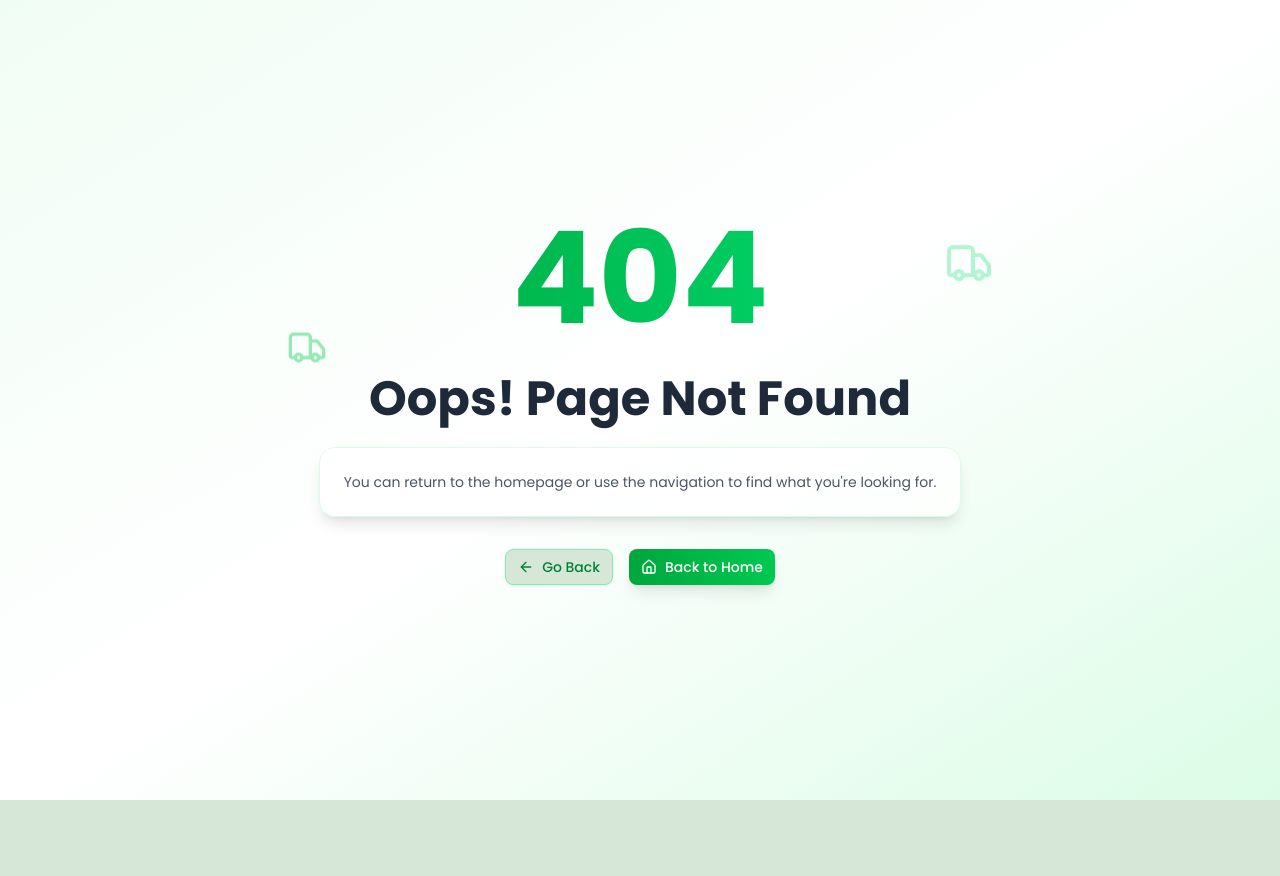
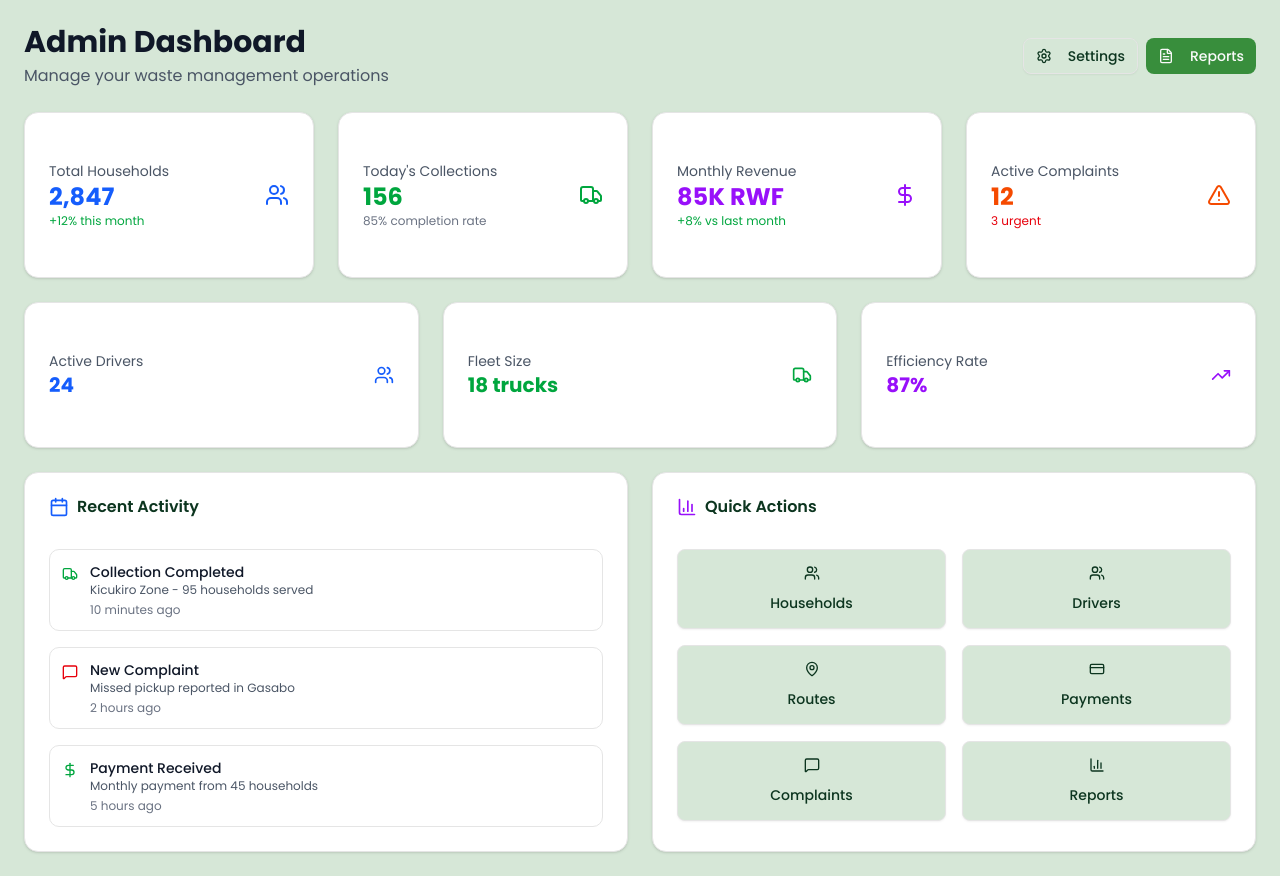
Before and after one commit to mariegrace03/Patrick, a Next.js app: page /admin in a window 1280 px wide. Before the commit this address had no page. Before the commit the page ends 800 px from the top, so only its background shows below. Built offline with nearby package versions, Linux system fonts and the light colour scheme.

Commit message:
feat(admin): add admin dashboard with stats and activity feed

```diff
--- /dev/null
+++ b/app/admin/page.tsx
@@ -0,0 +1,270 @@
+'use client';
+
+import React, { useState } from 'react';
+import { useRouter } from 'next/navigation';
+import {
+  Users,
+  Truck,
+  DollarSign,
+  AlertTriangle,
+  TrendingUp,
+  BarChart3,
+  Settings,
+  FileText,
+  Calendar,
+  MapPin,
+  CreditCard,
+  MessageSquare,
+  Eye,
+  Edit,
+  Trash2
+} from 'lucide-react';
+import { Card, CardContent, CardHeader, CardTitle } from '@/components/ui/card';
+import { Button } from '@/components/ui/button';
+import { Badge } from '@/components/ui/badge';
+import { Progress } from '@/components/ui/progress';
+
+interface DashboardStats {
+  households: number;
+  collections: number;
+  revenue: number;
+  complaints: number;
+  drivers: number;
+  trucks: number;
+}
+
+interface RecentActivity {
+  id: string;
+  type: 'collection' | 'complaint' | 'payment' | 'driver';
+  title: string;
+  description: string;
+  time: string;
+  icon: React.ReactNode;
+}
+
+export default function AdminDashboard() {
+  const router = useRouter();
+  const [stats] = useState<DashboardStats>({
+    households: 2847,
+    collections: 156,
+    revenue: 85000,
+    complaints: 12,
+    drivers: 24,
+    trucks: 18
+  });
+
+  const [recentActivities] = useState<RecentActivity[]>([
+    {
+      id: '1',
+      type: 'collection',
+      title: 'Collection Completed',
+      description: 'Kicukiro Zone - 95 households served',
+      time: '10 minutes ago',
+      icon: <Truck className="text-green-600" size={16} />
+    },
+    {
+      id: '2',
+      type: 'complaint',
+      title: 'New Complaint',
+      description: 'Missed pickup reported in Gasabo',
+      time: '2 hours ago',
+      icon: <MessageSquare className="text-red-600" size={16} />
+    },
+    {
+      id: '3',
+      type: 'payment',
+      title: 'Payment Received',
+      description: 'Monthly payment from 45 households',
+      time: '5 hours ago',
+      icon: <DollarSign className="text-green-600" size={16} />
+    }
+  ]);
+
+  const getStatusColor = (status: string) => {
+    switch (status) {
+      case 'active': return 'text-green-600 bg-green-100';
+      case 'pending': return 'text-yellow-600 bg-yellow-100';
+      case 'completed': return 'text-blue-600 bg-blue-100';
+      default: return 'text-gray-600 bg-gray-100';
+    }
+  };
+
+  return (
+    <div className="p-6 space-y-6">
+      {/* Header */}
+      <div className="flex justify-between items-center">
+        <div>
+          <h1 className="text-3xl font-bold text-gray-900">Admin Dashboard</h1>
+          <p className="text-gray-600 mt-1">Manage your waste management operations</p>
+        </div>
+        <div className="flex gap-2">
+          <Button variant="outline" onClick={() => router.push('/admin/settings')}>
+            <Settings size={20} className="mr-2" />
+            Settings
+          </Button>
+          <Button onClick={() => router.push('/admin/reports')}>
+            <FileText size={20} className="mr-2" />
+            Reports
+          </Button>
+        </div>
+      </div>
+
+      {/* Stats Grid */}
+      <div className="grid grid-cols-1 md:grid-cols-2 lg:grid-cols-4 gap-6">
+        <Card className="hover:shadow-lg transition-shadow cursor-pointer">
+          <CardContent className="p-6">
+            <div className="flex items-center justify-between">
+              <div>
+                <p className="text-sm text-gray-600">Total Households</p>
+                <p className="text-2xl font-bold text-blue-600">{stats.households.toLocaleString()}</p>
+                <p className="text-xs text-green-600">+12% this month</p>
+              </div>
+              <Users className="text-blue-600" size={24} />
+            </div>
+          </CardContent>
+        </Card>
+
+        <Card className="hover:shadow-lg transition-shadow cursor-pointer">
+          <CardContent className="p-6">
+            <div className="flex items-center justify-between">
+              <div>
+                <p className="text-sm text-gray-600">Today's Collections</p>
+                <p className="text-2xl font-bold text-green-600">{stats.collections}</p>
+                <p className="text-xs text-gray-500">85% completion rate</p>
+              </div>
+              <Truck className="text-green-600" size={24} />
+            </div>
+          </CardContent>
+        </Card>
+
+        <Card className="hover:shadow-lg transition-shadow cursor-pointer">
+          <CardContent className="p-6">
+            <div className="flex items-center justify-between">
+              <div>
+                <p className="text-sm text-gray-600">Monthly Revenue</p>
+                <p className="text-2xl font-bold text-purple-600">{(stats.revenue / 1000).toFixed(0)}K RWF</p>
+                <p className="text-xs text-green-600">+8% vs last month</p>
+              </div>
+              <DollarSign className="text-purple-600" size={24} />
+            </div>
+          </CardContent>
+        </Card>
+
+        <Card className="hover:shadow-lg transition-shadow cursor-pointer">
+          <CardContent className="p-6">
+            <div className="flex items-center justify-between">
+              <div>
+                <p className="text-sm text-gray-600">Active Complaints</p>
+                <p className="text-2xl font-bold text-orange-600">{stats.complaints}</p>
+                <p className="text-xs text-red-600">3 urgent</p>
+              </div>
+              <AlertTriangle className="text-orange-600" size={24} />
+            </div>
+          </CardContent>
+        </Card>
+      </div>
+
+      {/* Additional Stats */}
+      <div className="grid grid-cols-1 md:grid-cols-3 gap-6">
+        <Card>
+          <CardContent className="p-6">
+            <div className="flex items-center justify-between">
+              <div>
+                <p className="text-sm text-gray-600">Active Drivers</p>
+                <p className="text-xl font-bold text-blue-600">{stats.drivers}</p>
+              </div>
+              <Users className="text-blue-600" size={20} />
+            </div>
+          </CardContent>
+        </Card>
+
+        <Card>
+          <CardContent className="p-6">
+            <div className="flex items-center justify-between">
+              <div>
+                <p className="text-sm text-gray-600">Fleet Size</p>
+                <p className="text-xl font-bold text-green-600">{stats.trucks} trucks</p>
+              </div>
+              <Truck className="text-green-600" size={20} />
+            </div>
+          </CardContent>
+        </Card>
+
+        <Card>
+          <CardContent className="p-6">
+            <div className="flex items-center justify-between">
+              <div>
+                <p className="text-sm text-gray-600">Efficiency Rate</p>
+                <p className="text-xl font-bold text-purple-600">87%</p>
+              </div>
+              <TrendingUp className="text-purple-600" size={20} />
+            </div>
+          </CardContent>
+        </Card>
+      </div>
+
+      {/* Recent Activity */}
+      <div className="grid grid-cols-1 lg:grid-cols-2 gap-6">
+        <Card>
+          <CardHeader>
+            <CardTitle className="flex items-center gap-2">
+              <Calendar className="text-blue-600" size={20} />
+              Recent Activity
+            </CardTitle>
+          </CardHeader>
+          <CardContent>
+            <div className="space-y-4">
+              {recentActivities.map((activity) => (
+                <div key={activity.id} className="flex items-start gap-3 p-3 border rounded-lg">
+                  <div className="mt-1">{activity.icon}</div>
+                  <div className="flex-1">
+                    <p className="font-medium text-gray-900 text-sm">{activity.title}</p>
+                    <p className="text-xs text-gray-600">{activity.description}</p>
+                    <p className="text-xs text-gray-500 mt-1">{activity.time}</p>
+                  </div>
+                </div>
+              ))}
+            </div>
+          </CardContent>
+        </Card>
+
+        <Card>
+          <CardHeader>
+            <CardTitle className="flex items-center gap-2">
+              <BarChart3 className="text-purple-600" size={20} />
+              Quick Actions
+            </CardTitle>
+          </CardHeader>
+          <CardContent>
+            <div className="grid grid-cols-2 gap-4">
+              <Button variant="outline" className="h-20 flex-col" onClick={() => router.push('/admin/households')}>
+                <Users size={20} />
+                <span className="text-sm mt-1">Households</span>
+              </Button>
+              <Button variant="outline" className="h-20 flex-col" onClick={() => router.push('/admin/drivers')}>
+                <Users size={20} />
+                <span className="text-sm mt-1">Drivers</span>
+              </Button>
+              <Button variant="outline" className="h-20 flex-col" onClick={() => router.push('/admin/routes')}>
+                <MapPin size={20} />
+                <span className="text-sm mt-1">Routes</span>
+              </Button>
+              <Button variant="outline" className="h-20 flex-col" onClick={() => router.push('/admin/payments')}>
+                <CreditCard size={20} />
+                <span className="text-sm mt-1">Payments</span>
+              </Button>
+              <Button variant="outline" className="h-20 flex-col" onClick={() => router.push('/admin/complaints')}>
+                <MessageSquare size={20} />
+                <span className="text-sm mt-1">Complaints</span>
+              </Button>
+              <Button variant="outline" className="h-20 flex-col" onClick={() => router.push('/admin/reports')}>
+                <BarChart3 size={20} />
+                <span className="text-sm mt-1">Reports</span>
+              </Button>
+            </div>
+          </CardContent>
+        </Card>
+      </div>
+    </div>
+  );
+}
```
